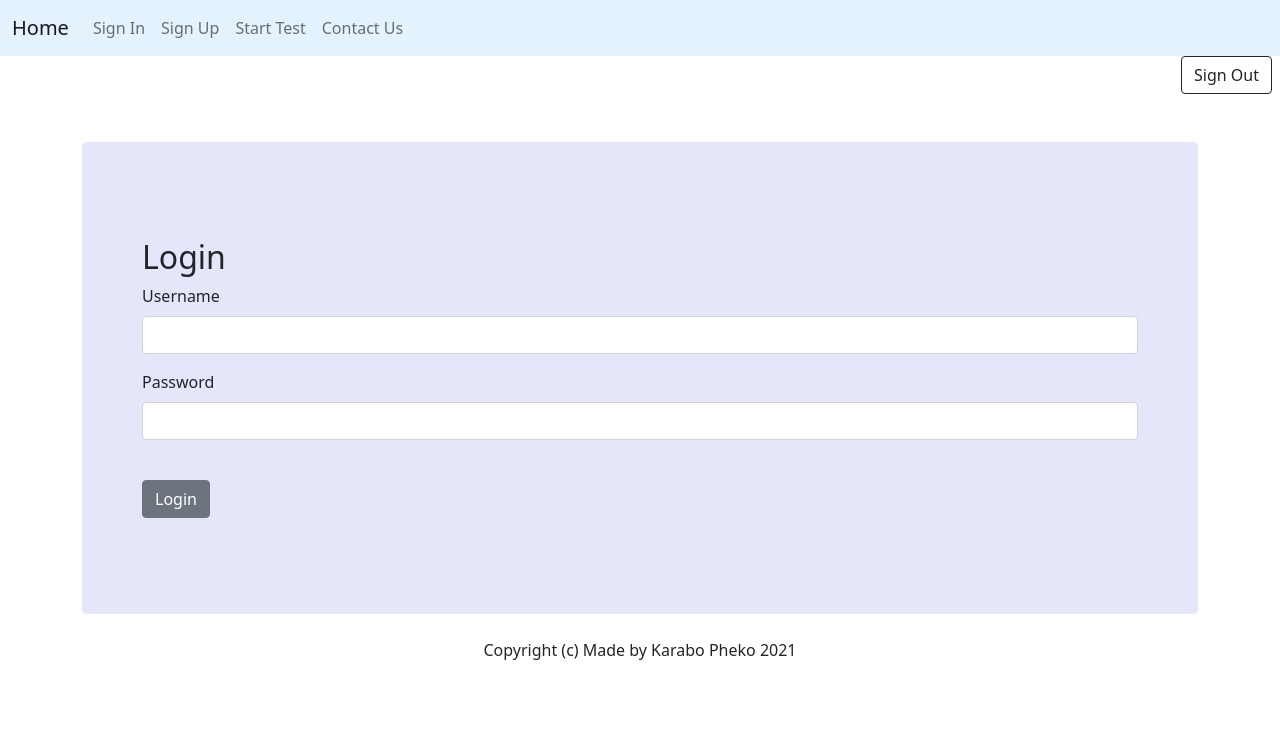
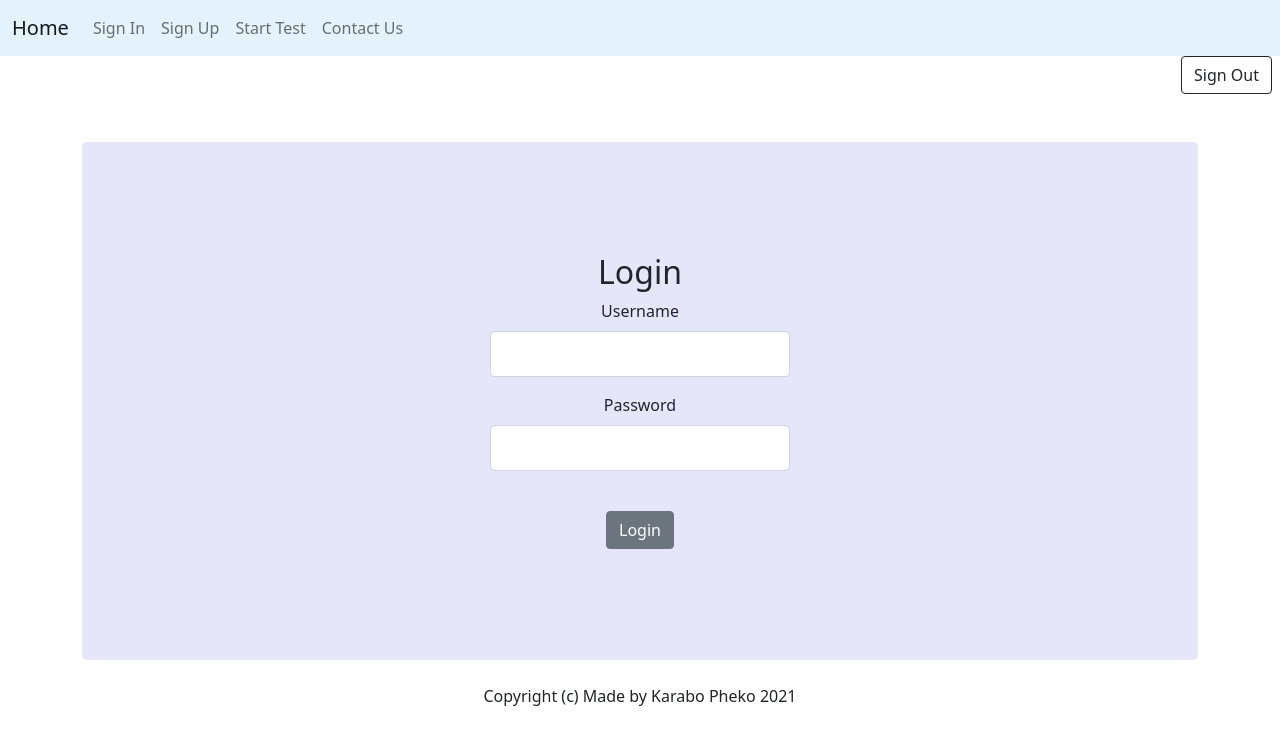
Before and after one commit to PhekoK/Online-Test-Application-Project, an Angular app: page /login in a window 1280 px wide. Shown: the top 744 px of the page. Built offline with nearby package versions, Linux system fonts and the light colour scheme.

Commit message:
Another commit

```diff
--- a/angular.json
+++ b/angular.json
@@ -25,6 +25,7 @@
             "assets": [
               "src/favicon.ico",
               "src/data",
+              "src/img",
               "src/assets"
             ],
             "styles": [
--- a/src/app/contact/contact.component.css
+++ b/src/app/contact/contact.component.css
@@ -1,10 +1,9 @@
 body{
-    text-align: center;
-    color: white;
+    background-image: url("/src/assets/images/download.jpg");
+    background: transparent;
 
 }
 
-.container{
-    align-items: center;
-    color: white;
+.class-header{
+    background: url("/src/assets/images/download.jpg");
 }
--- a/src/app/contact/contact.component.html
+++ b/src/app/contact/contact.component.html
@@ -1,4 +1,14 @@
+
+<body>
+    <div class="class-header">
+        <div class="row">
+            <div class="col-12">
                 <h2>Contact Us</h2>
+            </div>
+        </div>
+
+    </div>
+
 
     <form>
         <div class="mb-3">
@@ -19,3 +29,5 @@
         </div><br />
         <button type="submit" class="btn btn-info" (click)="ContactUs()">Submit</button>
     </form>
+
+</body>
--- a/src/app/login/login.component.css
+++ b/src/app/login/login.component.css
@@ -0,0 +1,12 @@
+form {
+    text-align: center;
+    align-items: center;
+    padding: 15px;
+    margin: auto;
+    max-width: 330px;
+}
+
+input{
+    align-items: center;
+    padding: 10px;
+}
--- a/src/app/login/login.component.html
+++ b/src/app/login/login.component.html
@@ -1,6 +1,7 @@
-<h2>Login</h2>
+
 
 <form>
+    <h2>Login</h2>
     <div class="mb-3">
         <label for="username" class="form-label">Username</label>
         <input type="text" class="form-control" name="username" id="username" [(ngModel)]="user.username" />
```
Also changed, not shown: src/assets/images/download.jpg (added). Lines whose indentation alone changed are shown as unchanged.
